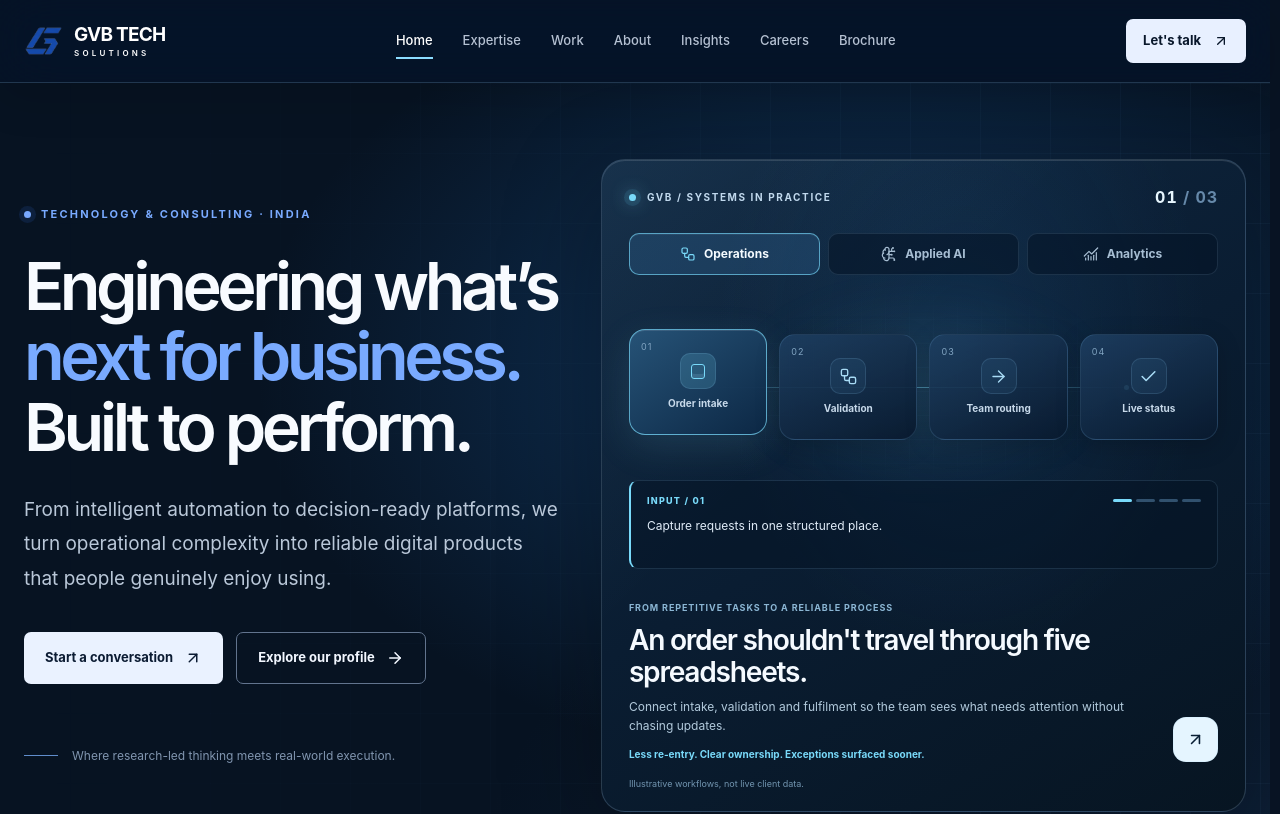
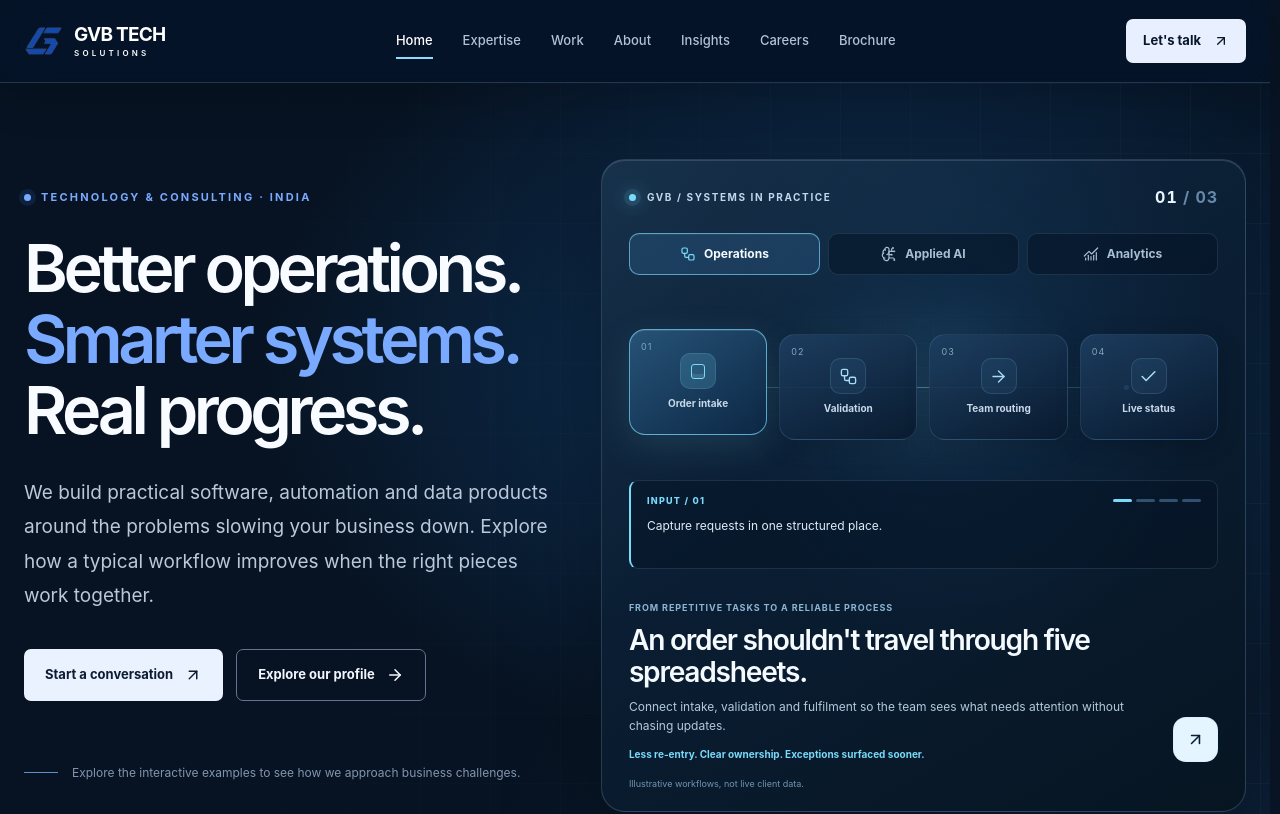
Before and after one commit to BalajiKoushik01/GVB_Tech_web, a Next.js app: page / in a window 1280 px wide. Shown: the top 814 px of the page. Built offline with nearby package versions, Linux system fonts and the light colour scheme.

Commit message:
feat: focus homepage on concrete business value and remove obsolete decorative globe markup

```diff
--- a/src/app/page.tsx
+++ b/src/app/page.tsx
@@ -22,21 +22,15 @@ export default function Home() {
      <div className="gvb-shell gvb-hero-grid">
        <div className="gvb-hero-copy">
          <p className="gvb-eyebrow"><span className="gvb-dot"/>Technology & consulting · India</p>
-         <h1>Engineering what’s<br/><span>next for business.</span><br/>Built to perform.</h1>
-         <p className="gvb-lede">From intelligent automation to decision-ready platforms, we turn operational complexity into reliable digital products that people genuinely enjoy using.</p>
+         <h1>Better operations.<br/><span>Smarter systems.</span><br/>Real progress.</h1>
+         <p className="gvb-lede">We build practical software, automation and data products around the problems slowing your business down. Explore how a typical workflow improves when the right pieces work together.</p>
          <div className="gvb-actions">
            <Link href="/contact" className="gvb-btn gvb-btn-primary">Start a conversation <ArrowUpRight size={18}/></Link>
            <Link href="/brochure" className="gvb-btn gvb-btn-quiet">Explore our profile <ArrowRight size={18}/></Link>
          </div>
-         <div className="gvb-hero-note"><span className="gvb-note-line"/>Where research-led thinking meets real-world execution.</div>
+         <div className="gvb-hero-note"><span className="gvb-note-line"/>Explore the interactive examples to see how we approach business challenges.</div>
        </div>
-       <div className="gvb-hero-visual" aria-label="Interactive GVB technology capabilities"><AdaptiveGlobe/><div className="gvb-legacy-visual" aria-hidden="true">
-         <div className="gvb-orbit orbit-one"/><div className="gvb-orbit orbit-two"/>
-         <div className="gvb-visual-glow"/>
-         <div className="gvb-data-panel gvb-data-panel-top"><span>INTELLIGENCE LAYER</span><strong>Signals to insight</strong><div className="gvb-panel-bars"><i/><i/><i/><i/><i/><i/><i/></div></div>
-         <div className="gvb-system-core"><Image src="/logo_icon.png" alt="" width={104} height={104} priority/><span>GVB / SYSTEMS</span></div>
-         <div className="gvb-data-panel gvb-data-panel-bottom"><span>CONNECTED OPERATIONS</span><strong>Designed for clarity</strong><div className="gvb-flow-mini"><b/> <em/> <b/> <em/> <b/></div></div>
-         <span className="gvb-coordinate coordinate-a">01 / DISCOVER</span><span className="gvb-coordinate coordinate-b">02 / BUILD</span></div>
+       <div className="gvb-hero-visual"><AdaptiveGlobe/>
        </div>
      </div>
      <div className="gvb-shell gvb-hero-bottom"><span>Software engineering</span><span>Applied AI</span><span>Business automation</span><span>Decision intelligence</span></div>
```
